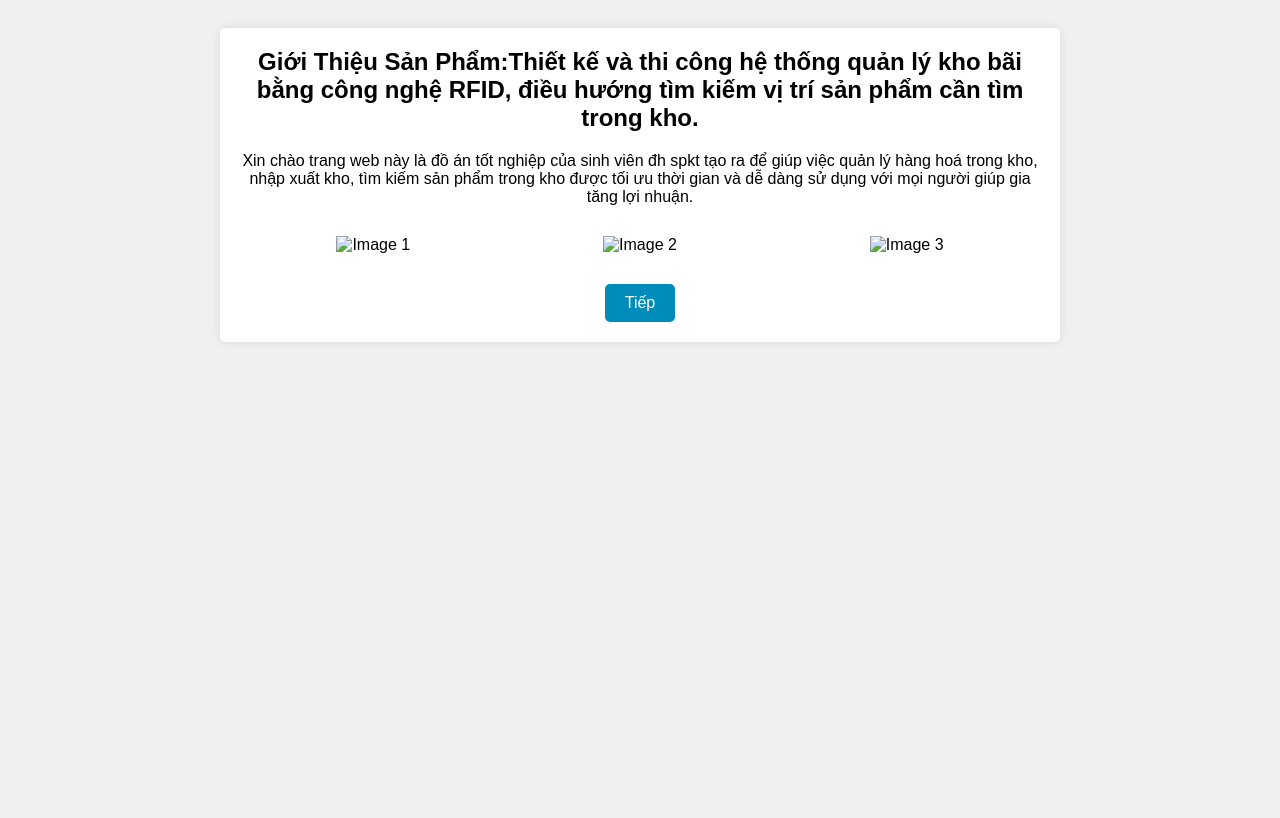
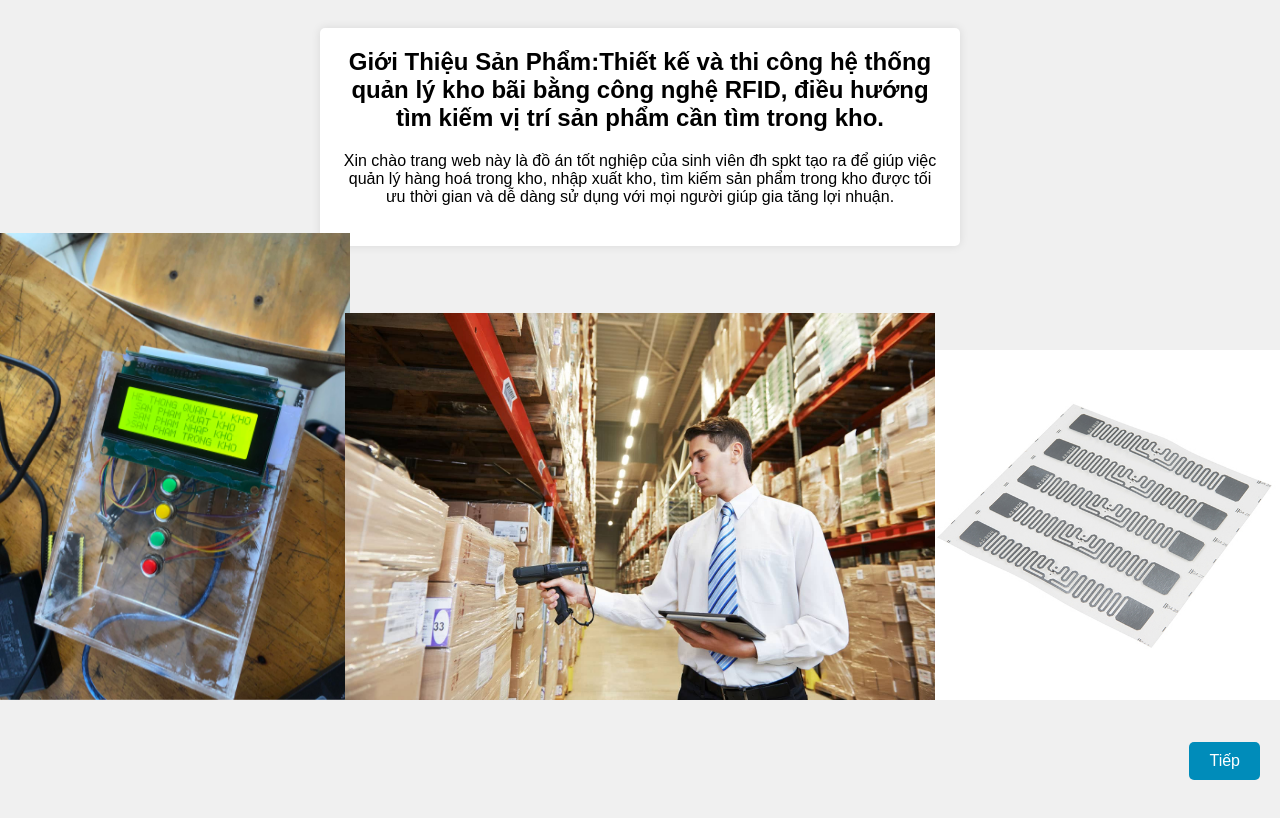
Before and after one commit to Lphuy/doantotnghiep, a plain HTML site: page new_page.html in a window 1280 px wide. Drawn offline with Linux system fonts and the light colour scheme.

Commit message:
new_page.html

```diff
--- a/new_page.html
+++ b/new_page.html
@@ -14,7 +14,7 @@
             min-height: 100vh;
         }
         .container {
-            max-width: 800px;
+            max-width: 600px;
             margin: 0 auto;
             background-color: #fff;
             padding: 20px;
@@ -22,31 +22,56 @@
             box-shadow: 0 0 10px rgba(0, 0, 0, 0.1);
             background-size: cover;
             background-position: center;
-            text-align: center;
         }
         .info {
+            text-align: center;
             margin-bottom: 20px;
         }
         .info h2 {
             margin-top: 0;
         }
-        .image-gallery {
-            display: flex;
-            justify-content: space-around;
-            flex-wrap: wrap;
+        .image-input {
+            text-align: center;
+            margin-bottom: 20px;
         }
-        .image-gallery img {
-            max-width: 45%;
-            margin: 10px 0;
+        .image-input input[type="file"] {
+            display: none;
+        }
+        .image-input label {
+            background-color: #008CBA;
+            color: white;
+            padding: 10px 20px;
+            border-radius: 5px;
+            cursor: pointer;
         }
         .next-btn {
-            display: inline-block;
-            margin-top: 20px;
+            position: fixed;
+            bottom: 20px;
+            right: 20px;
             background-color: #008CBA;
             color: white;
             padding: 10px 20px;
             border-radius: 5px;
             text-decoration: none;
+        }
+        .corner-image {
+            position: fixed;
+            width: 350px; /* Điều chỉnh kích thước chiều rộng ở đây */
+            height: auto;
+        }
+        .bottom-left {
+            bottom: 100px;
+            left: 0;
+        }
+        .bottom-right {
+            bottom: 100px;
+            right: 0;
+        }
+        .middle {
+            bottom: 100px;
+            width: 590px;
+            left: 50%;
+            transform: translateX(-50%);
         }
     </style>
 </head>
@@ -56,12 +81,10 @@
             <h2>Giới Thiệu Sản Phẩm:Thiết kế và thi công hệ thống quản lý kho bãi bằng công nghệ RFID, điều hướng tìm kiếm vị trí sản phẩm cần tìm trong kho.</h2>
             <p>Xin chào trang web này là đồ án tốt nghiệp của sinh viên đh spkt tạo ra để giúp việc quản lý hàng hoá trong kho, nhập xuất kho, tìm kiếm sản phẩm trong kho được tối ưu thời gian và dễ dàng sử dụng với mọi người giúp gia tăng lợi nhuận.</p>
         </div>
-        <div class="image-gallery">
-            <img src="images/image1.jpeg" alt="Image 1">
-            <img src="images/image2.jpeg" alt="Image 2">
-            <img src="images/image3.jpeg" alt="Image 3">
-        </div>
         <a href="new_page_two.html" class="next-btn">Tiếp</a>
     </div>
+    <img src="images/ba.jpeg" class="corner-image bottom-left" alt="Image 1">
+    <img src="images/bb.jpeg" class="corner-image bottom-right" alt="Image 2">
+    <img src="images/bc.jpeg" class="corner-image middle" alt="Image 3">
 </body>
 </html>
```
